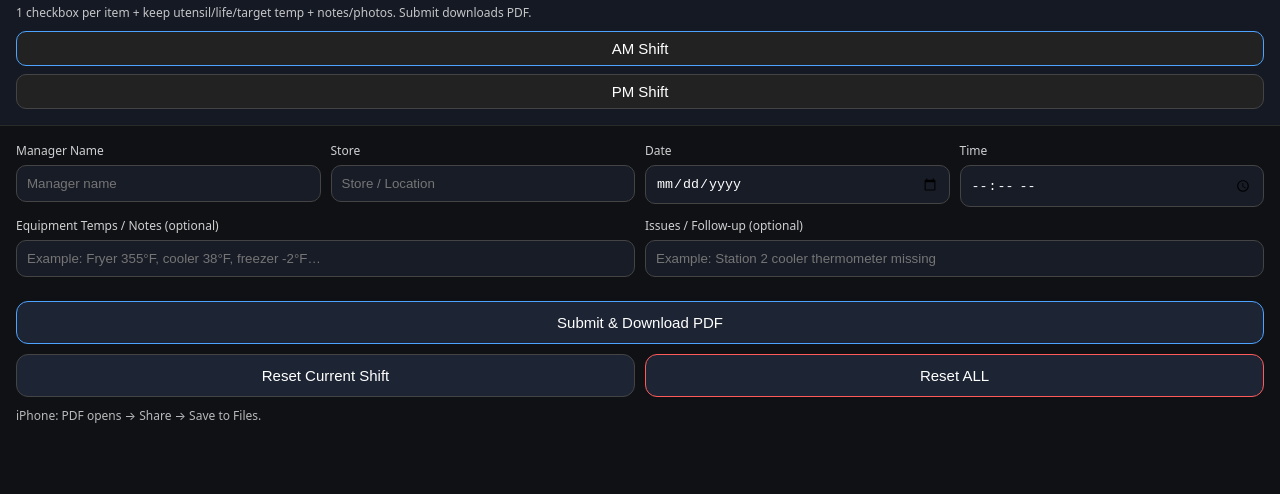
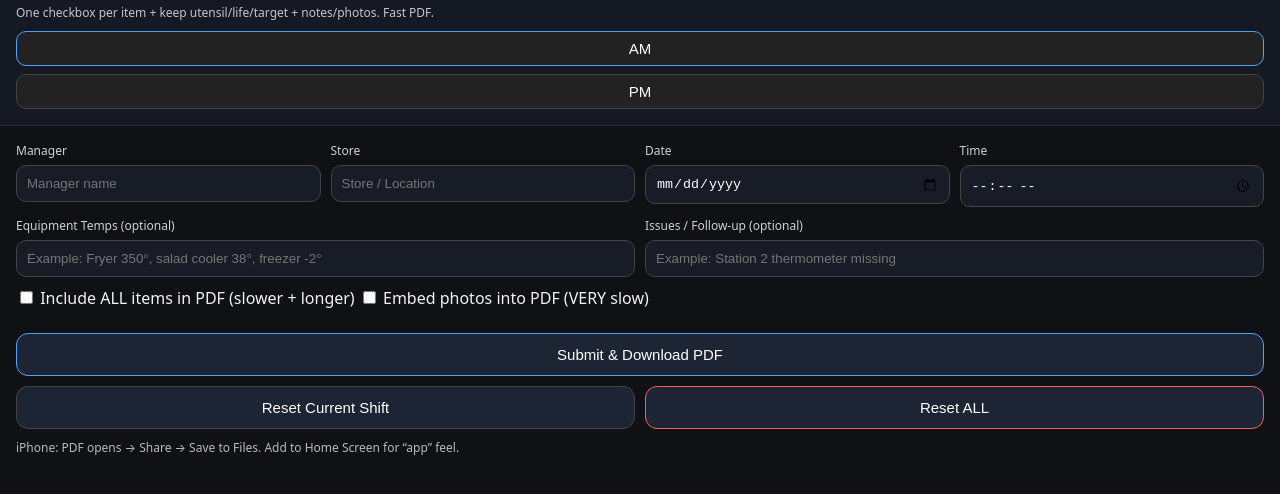
Before and after one commit to goofy4388/line-check, a website: page index.html in a window 1280 px wide. Shown: the part 42-536 px from the top of the page. Drawn offline with nearby package versions, Linux system fonts and the light colour scheme.

Commit message:
Update index.html

```diff
--- a/index.html
+++ b/index.html
@@ -9,21 +9,24 @@
 <body>
 
 <header class="top">
-  <div>
-    <h1>Daily Kitchen Execution (Line Check)</h1>
-    <p class="sub">1 checkbox per item + keep utensil/life/target temp + notes/photos. Submit downloads PDF.</p>
-  </div>
+  <div class="headRow">
+    <div>
+      <h1>Daily Kitchen Execution (Line Check)</h1>
+      <p class="sub">One checkbox per item + keep utensil/life/target + notes/photos. Fast PDF.</p>
+    </div>
 
-  <div class="tabs">
-    <button class="tab active" data-shift="am" type="button">AM Shift</button>
-    <button class="tab" data-shift="pm" type="button">PM Shift</button>
+    <div class="tabs">
+      <button class="tab active" data-shift="am" type="button">AM</button>
+      <button class="tab" data-shift="pm" type="button">PM</button>
+    </div>
   </div>
 </header>
 
 <main class="wrap">
+
   <section class="meta">
     <div class="field">
-      <label>Manager Name</label>
+      <label>Manager</label>
       <input id="manager" placeholder="Manager name" />
     </div>
     <div class="field">
@@ -42,13 +45,25 @@
 
   <section class="meta">
     <div class="field">
-      <label>Equipment Temps / Notes (optional)</label>
-      <input id="equipNotes" placeholder='Example: Fryer 355°F, cooler 38°F, freezer -2°F…' />
+      <label>Equipment Temps (optional)</label>
+      <input id="equipNotes" placeholder="Example: Fryer 350°, salad cooler 38°, freezer -2°" />
     </div>
     <div class="field">
       <label>Issues / Follow-up (optional)</label>
-      <input id="issues" placeholder="Example: Station 2 cooler thermometer missing" />
+      <input id="issues" placeholder="Example: Station 2 thermometer missing" />
     </div>
+  </section>
+
+  <section class="options">
+    <label class="opt">
+      <input id="pdfIncludeAll" type="checkbox" />
+      Include ALL items in PDF (slower + longer)
+    </label>
+
+    <label class="opt">
+      <input id="pdfEmbedPhotos" type="checkbox" />
+      Embed photos into PDF (VERY slow)
+    </label>
   </section>
 
   <div id="sections"></div>
@@ -62,8 +77,9 @@
     </div>
 
     <div id="status" class="status"></div>
-    <p class="hint">iPhone: PDF opens → Share → Save to Files.</p>
+    <p class="hint">iPhone: PDF opens → Share → Save to Files. Add to Home Screen for “app” feel.</p>
   </section>
+
 </main>
 
 <script src="https://cdn.jsdelivr.net/npm/jspdf@2.5.1/dist/jspdf.umd.min.js"></script>
```
